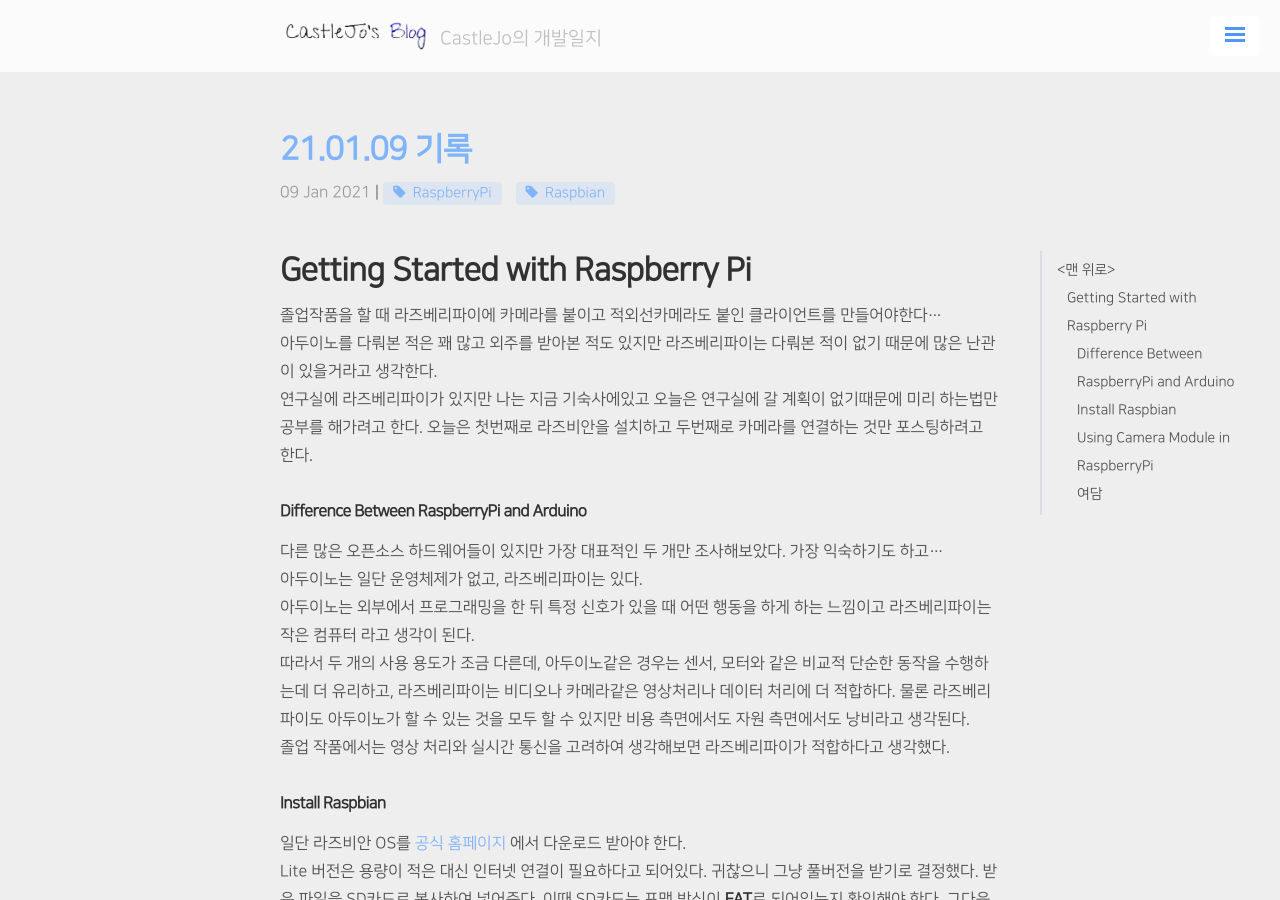
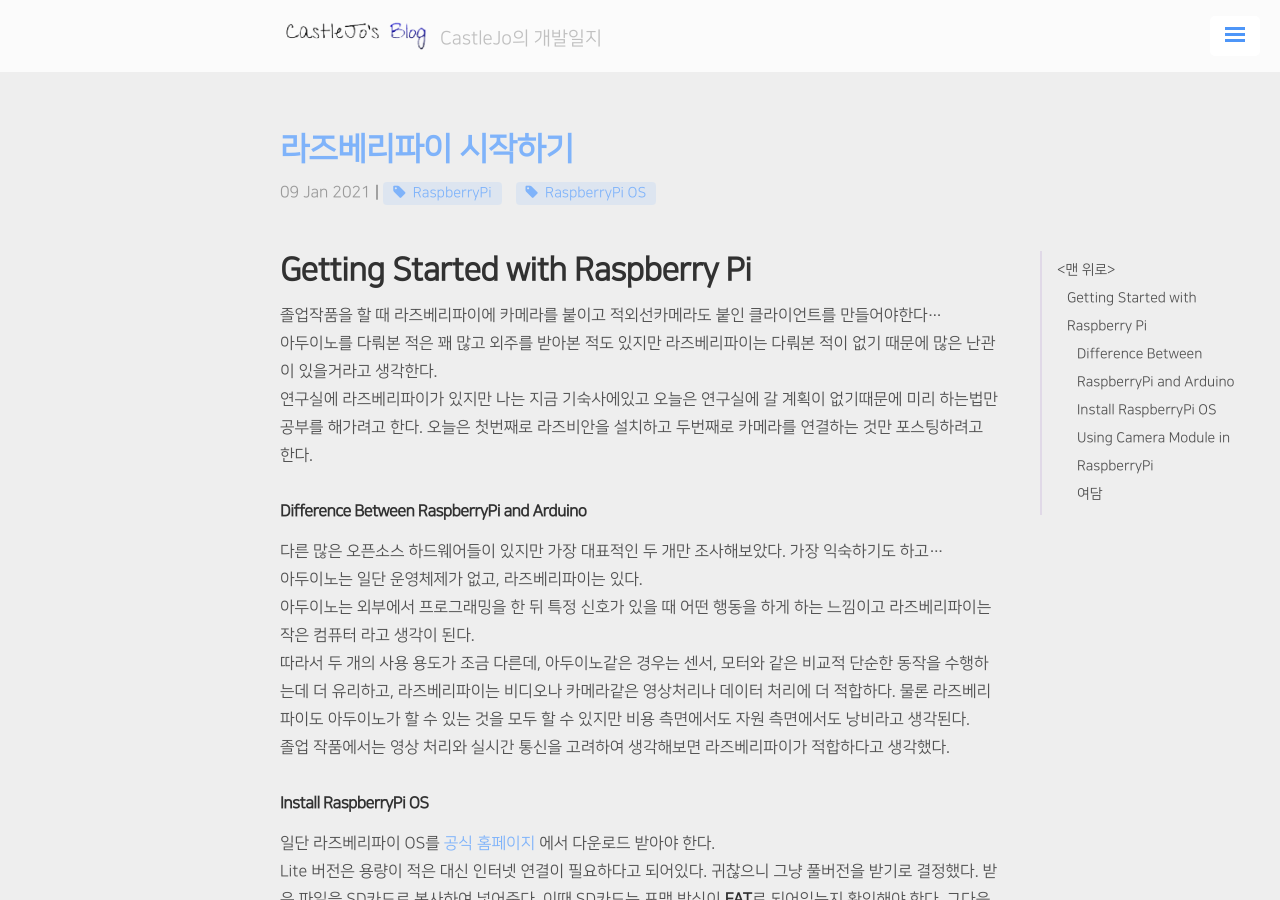
Before and after one commit to ukcastle/ukcastle.github.io, a Jekyll site: the page built from _posts/TiL/2021-01-09-Getting-Started-with-Raspberry-Pi.md, in a window 1280 px wide and 900 px high. Built offline with Jekyll 4.4.1, drawn with Linux system fonts in a browser that asks for light colours; nearby versions of some CDN libraries; a script that is not in the unit is left out; comment, search, counter and statistics services are not loaded; some of the changed text lies outside the part shown.

Commit message:
docs: TiL 포스트 수정

```diff
--- a/_posts/TiL/2021-01-09-Today-I-Learned.md
+++ b/_posts/TiL/2021-01-09-Getting-Started-with-Raspberry-Pi.md
@@ -1,8 +1,8 @@
 ---
 layout: post
-title: 21.01.09 기록
+title: 라즈베리파이 시작하기
 category: TiL
-tag: [RaspberryPi, Raspbian]
+tag: [RaspberryPi, RaspberryPi OS]
 ---
 
 # Getting Started with Raspberry Pi
@@ -19,8 +19,8 @@ tag: [RaspberryPi, Raspbian]
 졸업 작품에서는 영상 처리와 실시간 통신을 고려하여 생각해보면 라즈베리파이가 적합하다고 생각했다.
 
 
-#### Install Raspbian
-일단 라즈비안 OS를 [공식 홈페이지](https://www.raspberrypi.org/software/) 에서 다운로드 받아야 한다.
+#### Install RaspberryPi OS
+일단 라즈베리파이 OS를 [공식 홈페이지](https://www.raspberrypi.org/software/) 에서 다운로드 받아야 한다.
 Lite 버전은 용량이 적은 대신 인터넷 연결이 필요하다고 되어있다. 귀찮으니 그냥 풀버전을 받기로 결정했다.
 받은 파일을 SD카드로 복사하여 넣어준다. 이때 SD카드는 포맷 방식이 **FAT**로 되어있는지 확인해야 한다.
 그다음 모니터를 연결하기 위해 (라즈베리파이)HDMI-모니터 연결 잭을 준비한다.
@@ -76,3 +76,4 @@ MP4BOX -add (비디오이름.h264) (변경할 비디오이름.mp4)
 #### 여담
 나도 아직 테스트를 못해봤다...
 내일은 일요일이지만 뭐... 가서 해봐야겠다
+**추가)** 발음때문에 Raspbian -> Raspberry OS로 바꿨다고 한다..
```
Also changed, not shown: _posts/TiL/2021-01-10-Post-Page-Layout-Change.md (renamed from _posts/TiL/2021-01-10-Today-I-Learned.md, +2 -2 lines), _posts/TiL/2021-01-08-Intall-Jekyll-in-Window-10.md (renamed from _posts/TiL/2021-01-08-Today-I-Learned.md).
